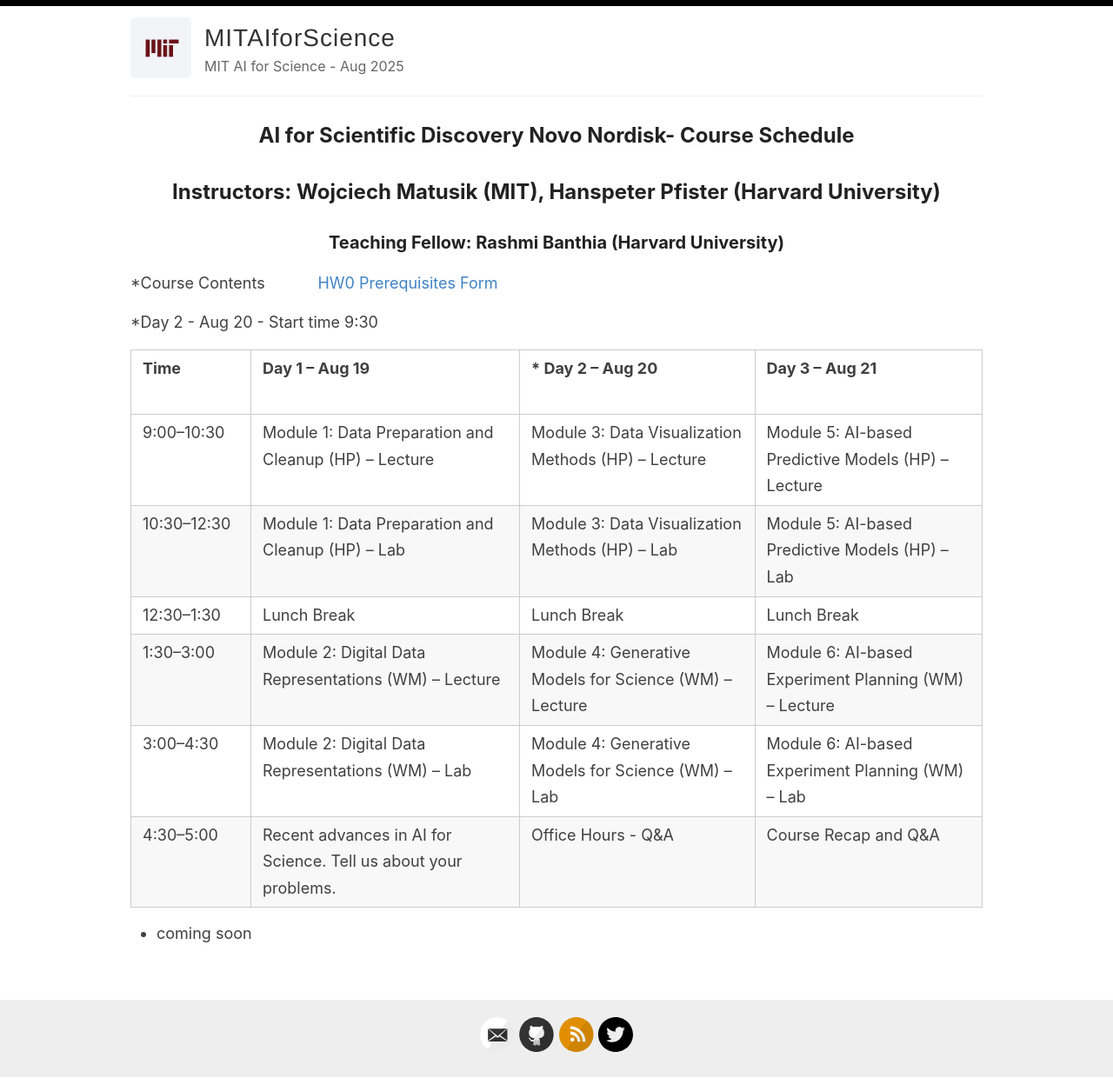
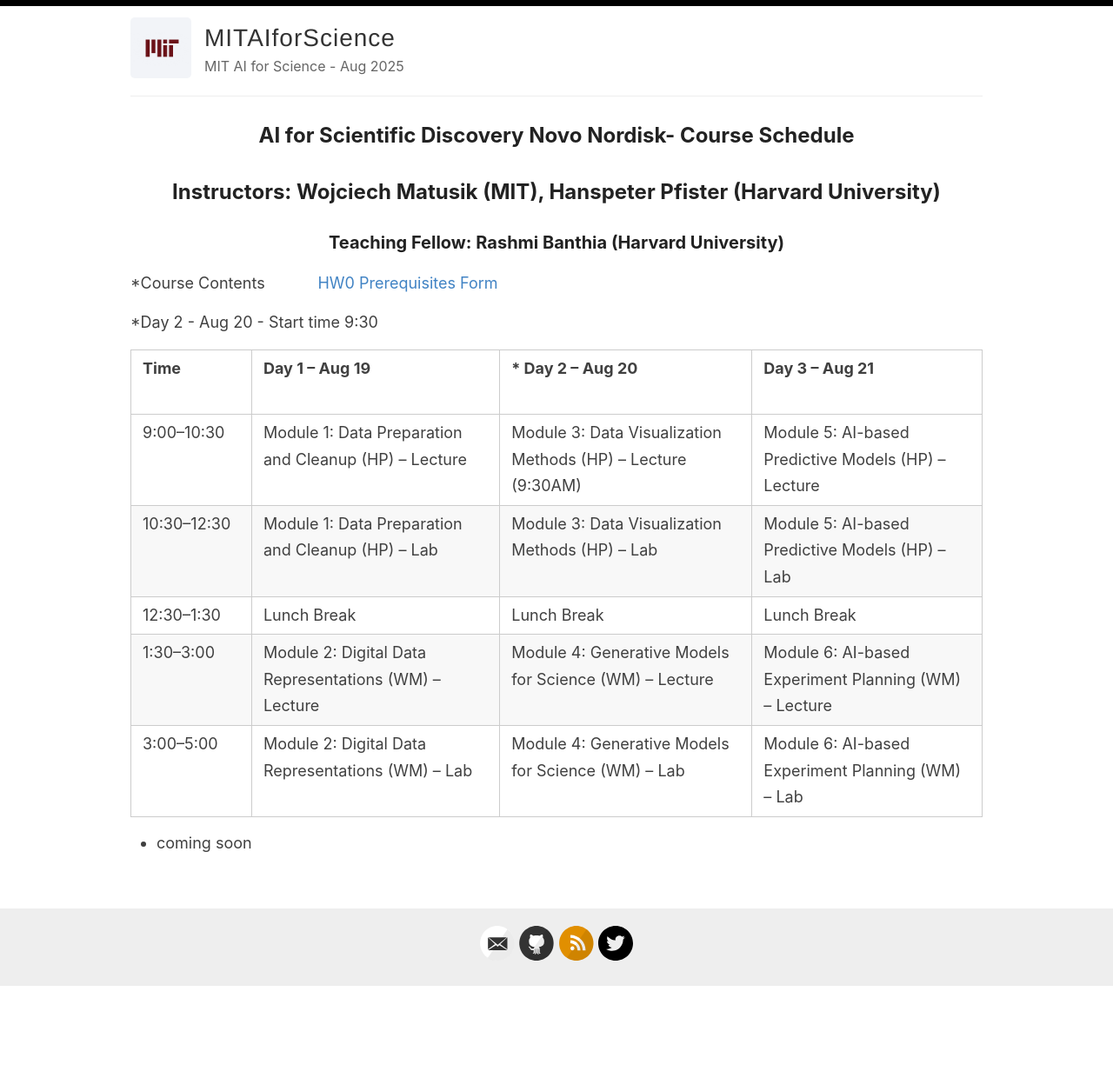
Before and after one commit to MIT-AI-For-Science/Aug2025, a Jekyll site: the page built from index.md, in a window 1280 px wide. Shown: the whole page at 87% size. Built offline with Jekyll 4.4.1, drawn with Linux system fonts in a browser that asks for light colours; the list of posts is cut into pages by our own code; after the commit the page ends 1135 px from its top, so only the background shows below that.

Commit message:
Schedule update

```diff
--- a/index.md
+++ b/index.md
@@ -13,12 +13,11 @@ title: MIT AI for Science - Aug 2025
 
 | Time &nbsp;&nbsp;&nbsp;&nbsp;&nbsp;&nbsp;&nbsp;&nbsp;&nbsp;&nbsp;&nbsp;&nbsp;&nbsp; &nbsp;&nbsp;&nbsp;&nbsp;&nbsp;&nbsp;&nbsp;&nbsp;&nbsp;&nbsp;&nbsp;&nbsp;&nbsp;&nbsp;&nbsp;&nbsp;&nbsp; | Day 1 – Aug 19 | * Day 2 – Aug 20 | Day 3 – Aug 21 |
 |---------------|----------------|----------------|----------------|
-| 9:00–10:30 | Module 1: Data Preparation and Cleanup (HP) – Lecture | Module 3: Data Visualization Methods (HP) – Lecture | Module 5: AI-based Predictive Models (HP) – Lecture |
+| 9:00–10:30 | Module 1: Data Preparation and Cleanup (HP) – Lecture | Module 3: Data Visualization Methods (HP) – Lecture (9:30AM) | Module 5: AI-based Predictive Models (HP) – Lecture |
 | 10:30–12:30 | Module 1: Data Preparation and Cleanup (HP) – Lab | Module 3: Data Visualization Methods (HP) – Lab | Module 5: AI-based Predictive Models (HP) – Lab |
 | 12:30–1:30 | Lunch Break | Lunch Break | Lunch Break |
 | 1:30–3:00 | Module 2: Digital Data Representations (WM) – Lecture | Module 4: Generative Models for Science (WM) – Lecture | Module 6: AI-based Experiment Planning (WM) – Lecture |
-| 3:00–4:30 | Module 2: Digital Data Representations (WM) – Lab | Module 4: Generative Models for Science (WM) – Lab | Module 6: AI-based Experiment Planning (WM) – Lab |
-| 4:30–5:00 | Recent advances in AI for Science. Tell us about your problems. | Office Hours - Q&A | Course Recap and Q&A |
+| 3:00–5:00 | Module 2: Digital Data Representations (WM) – Lab | Module 4: Generative Models for Science (WM) – Lab | Module 6: AI-based Experiment Planning (WM) – Lab |
 
 
 * coming soon
```
Also changed, not shown: 2 other files.
